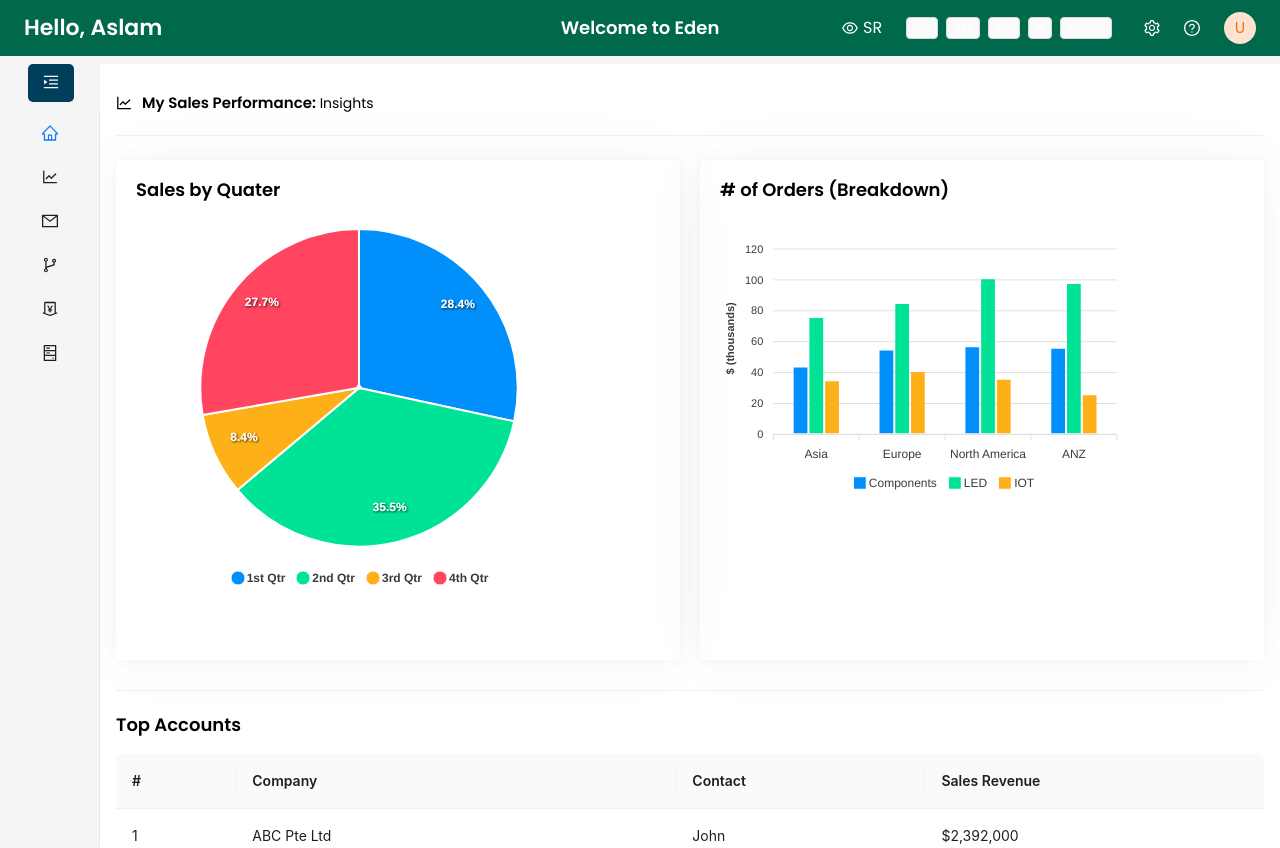
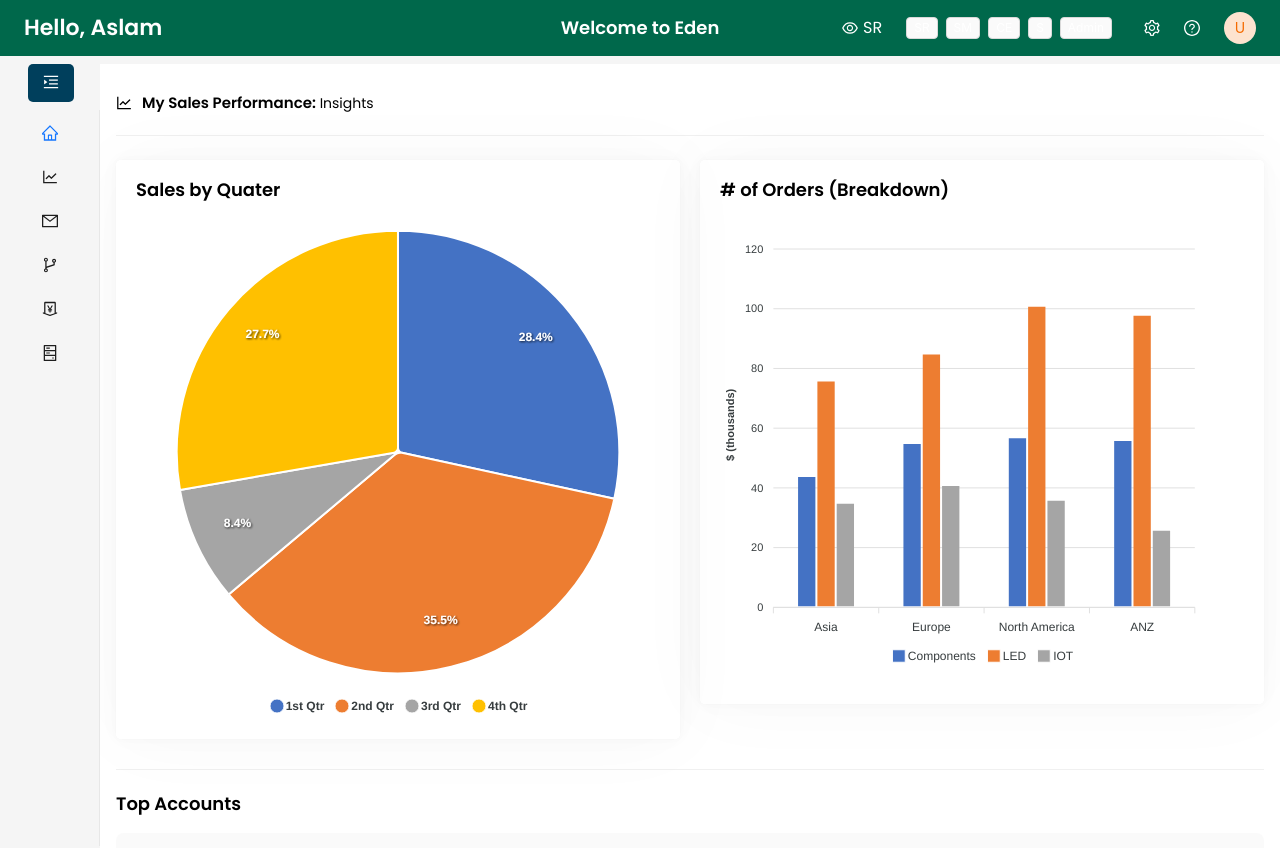
Before and after one commit to Zeeshnhmd/supreme_components_international, a React (Create React App) app: page /sales-performance/insights in a window 1280 px wide. Shown: the top 848 px of the page. Built offline with nearby package versions, Linux system fonts and the light colour scheme.

Commit message:
feat: chart fixes

```diff
--- a/src/components/header/header.module.scss
+++ b/src/components/header/header.module.scss
@@ -50,6 +50,10 @@
 		justify-content: flex-end;
 		align-items: center;
 		gap: 24px;
+
+		@media (max-width: 1024px) {
+			gap: 8px;
+		}
 		@media (max-width: 768px) {
 			width: 100%;
 		}
@@ -98,11 +102,6 @@
 							background-color: transparent;
 							color: $color-white;
 							border: 1px solid $color-white;
-
-							// &:hover {
-							// 	border: none;
-							// 	color: $color-white;
-							// }
 						}
 						.ant-select-arrow {
 							color: $color-white;
--- a/src/pages/my-sales-peformance/insights/index.jsx
+++ b/src/pages/my-sales-peformance/insights/index.jsx
@@ -11,22 +11,27 @@ const Insights = () => {
 		options: {
 			chart: {
 				width: 380,
-				type: 'pie',
+				events: {
+					mounted: (chart) => {
+						chart.windowResizeHandler();
+					},
+				},
 			},
 			labels: ['1st Qtr', '2nd Qtr', '3rd Qtr', '4th Qtr'],
-			responsive: [
-				{
-					breakpoint: 400,
-					options: {
-						chart: {
-							width: 200,
-						},
-						legend: {
-							position: 'bottom',
-						},
-					},
-				},
-			],
+			colors: ['#4472C4', '#ED7D31', '#A5A5A5', '#FFC000'],
+			// responsive: [
+			// 	{
+			// 		breakpoint: 400,
+			// 		options: {
+			// 			chart: {
+			// 				width: 200,
+			// 			},
+			// 			legend: {
+			// 				position: 'bottom',
+			// 			},
+			// 		},
+			// 	},
+			// ],
 			legend: {
 				position: 'bottom',
 				fontSize: '12px',
@@ -42,14 +47,17 @@ const Insights = () => {
 			{
 				name: 'Components',
 				data: [44, 55, 57, 56],
+				color: '#4472C4',
 			},
 			{
 				name: 'LED',
 				data: [76, 85, 101, 98],
+				color: '#ED7D31',
 			},
 			{
 				name: 'IOT',
 				data: [35, 41, 36, 26],
+				color: '#A5A5A5',
 			},
 		],
 
@@ -59,6 +67,11 @@ const Insights = () => {
 				height: 380,
 				type: 'bar',
 				toolbar: { show: false },
+				events: {
+					mounted: (chart) => {
+						chart.windowResizeHandler();
+					},
+				},
 			},
 			plotOptions: {
 				bar: {
@@ -95,6 +108,26 @@ const Insights = () => {
 				},
 			},
 		},
+		// reponsive: [
+		// 	{
+		// 		breakpoint: 1024,
+		// 		options: {
+		// 			chart: {
+		// 				width: 600,
+		// 				height: '100%',
+		// 			},
+		// 		},
+		// 	},
+		// 	{
+		// 		breakpoint: 769,
+		// 		options: {
+		// 			chart: {
+		// 				width: '100%',
+		// 				height: '600',
+		// 			},
+		// 		},
+		// 	},
+		// ],
 	});
 
 	console.log(setBarOptions);
@@ -241,6 +274,8 @@ const Insights = () => {
 						options={options.options}
 						series={options.series}
 						type="pie"
+						width="100%"
+						height={500}
 					/>
 				</div>
 
@@ -250,6 +285,8 @@ const Insights = () => {
 						options={barOptions.options}
 						series={barOptions.series}
 						type="bar"
+						width="100%"
+						height={450}
 					/>
 				</div>
 			</div>
```
